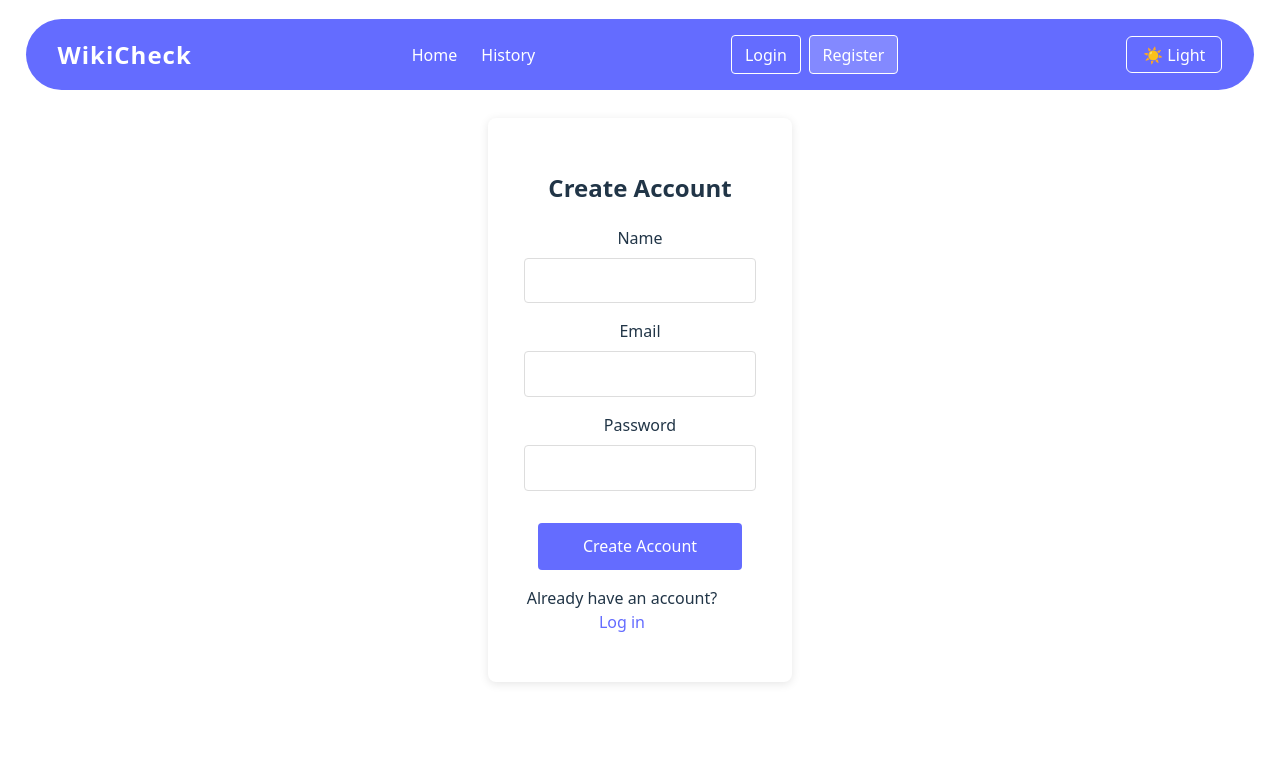
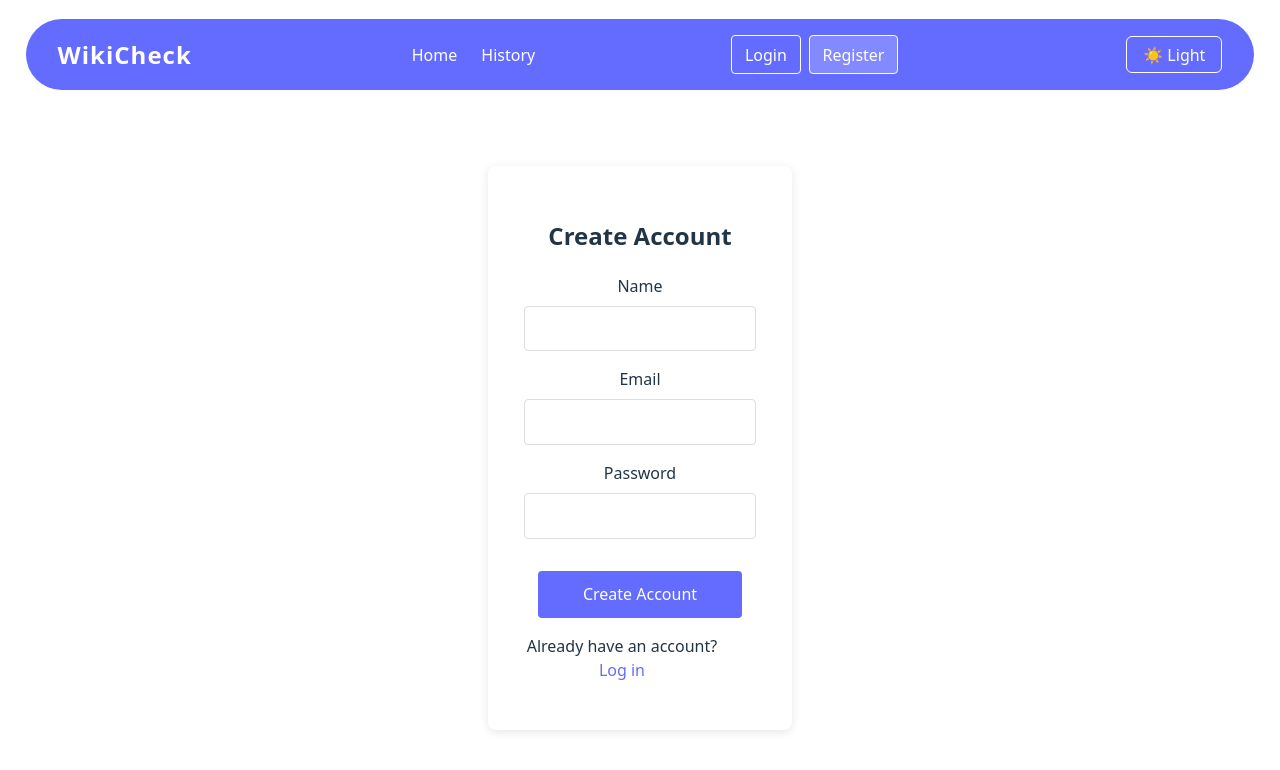
Before and after one commit to supastishn/wikicheck, a Vue app: page /register in a window 1280 px wide. Shown: the top 770 px of the page. Built offline with nearby package versions, Linux system fonts and the light colour scheme; no server answers.

Commit message:
style: Move register form lower on page

```diff
--- a/src/components/Register.vue
+++ b/src/components/Register.vue
@@ -48,7 +48,7 @@ const handleRegister = async () => {
 /* Same styles as Login.vue */
 .auth-container {
   max-width: 600px;
-  margin: 2rem auto;
+  margin: 8rem auto 2rem;
   padding: 2rem;
   background: var(--card-bg);
   border-radius: 8px;
```
